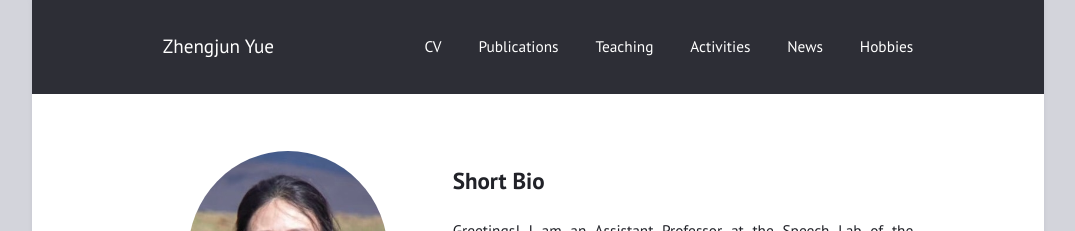
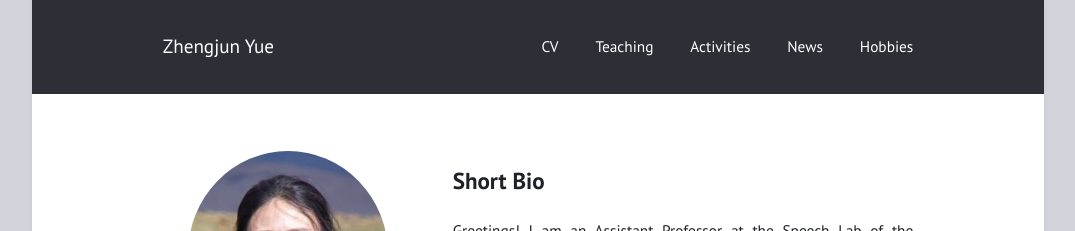
Before and after one commit to zhengjunyue/zhengjunyue.github.io, a Jekyll site: the page built from index.md, in a window 1280 px wide. Shown: the top 231 px of the page, without its empty margins (102-1177 px from the left). Built offline with Jekyll 4.4.1, drawn with Linux system fonts in a browser that asks for light colours.

Commit message:
Update _config.yml

```diff
--- a/_config.yml
+++ b/_config.yml
@@ -28,7 +28,6 @@ navigation:                # accepts {file, title, url, icon, sidebaricon}
  # - {title: "Home", url: "/", icon: home}  # Update the URL to the homepage
  # - {title: "About", file: "/about.md"}
   - {title: "CV", url: "/cv"}
-  - {title: "Publications", url: "/publications/"}
   - {title: "Teaching", file: "teaching.md"}
   - {title: "Activities", file: "activities.md"}
   - {title: "News", file: "news.md"}
```
